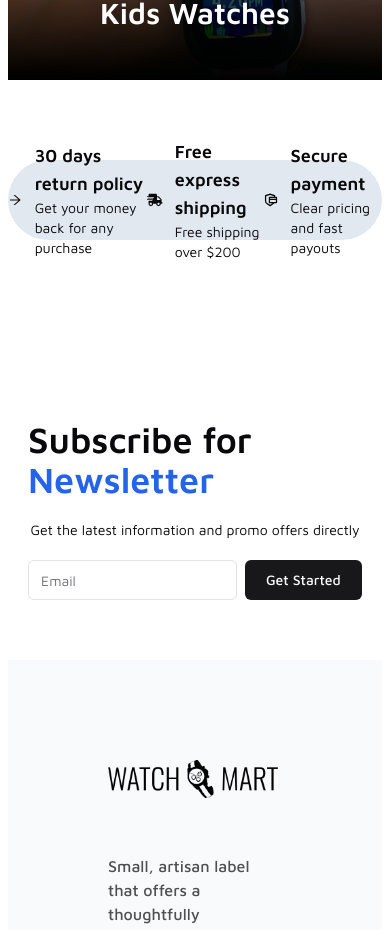
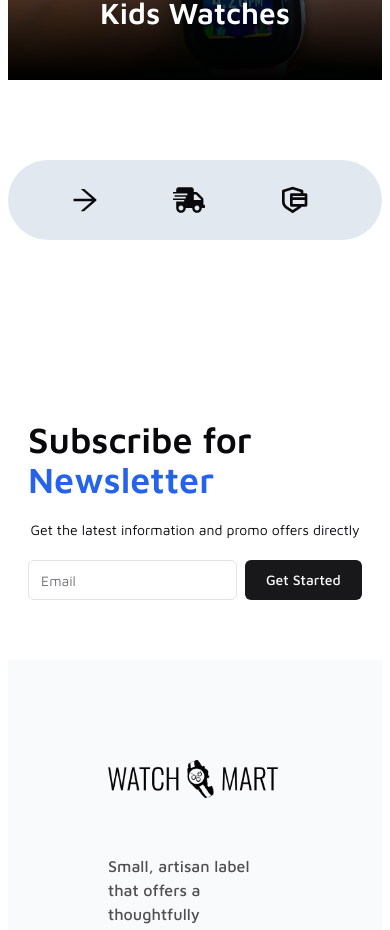
Before and after one commit to JasimAli75/Watch-Mart, a Next.js app: page / in a window 390 px wide. Shown: the part 2920-3850 px from the top of the page. Built offline with nearby package versions, Linux system fonts and the light colour scheme.

Commit message:
Shipping break point

```diff
--- a/src/MainComponents/views/ShippingDetails/ShipDetails.tsx
+++ b/src/MainComponents/views/ShippingDetails/ShipDetails.tsx
@@ -11,24 +11,34 @@ function ShipDetails() {
         <AiOutlineArrowRight className="h-8 w-8 hover:scale-110 eas-In duration-300 " />
 
         <div>
-          <h1 className="text-lg font-semibold">30 days return policy</h1>
-          <p className="text-sm">Get your money back for any purchase</p>
+          <h1 className="text-lg font-semibold sm:flex hidden">
+            30 days return policy
+          </h1>
+          <p className="text-sm md:flex hidden">
+            Get your money back for any purchase
+          </p>
         </div>
       </div>
       {/* Free shipping */}
       <div className="flex items-center gap-3">
         <FaShippingFast className="h-8 w-8 hover:scale-110 eas-In duration-300" />
         <div>
-          <h1 className="text-lg font-semibold">Free express shipping </h1>
-          <p className="text-sm">Free shipping over $200</p>
+          <h1 className="text-lg font-semibold sm:flex hidden">
+            Free express shipping{" "}
+          </h1>
+          <p className="text-sm md:flex hidden">Free shipping over $200</p>
         </div>
       </div>
       {/* Secure payment */}
       <div className="flex items-center gap-3">
         <RiSecurePaymentLine className="h-8 w-8 hover:scale-110 eas-In duration-300" />
         <div>
-          <h1 className="text-lg font-semibold">Secure payment</h1>
-          <p className="text-sm">Clear pricing and fast payouts</p>
+          <h1 className="text-lg font-semibold sm:flex hidden">
+            Secure payment
+          </h1>
+          <p className="text-sm md:flex hidden">
+            Clear pricing and fast payouts
+          </p>
         </div>
       </div>
     </div>
```
